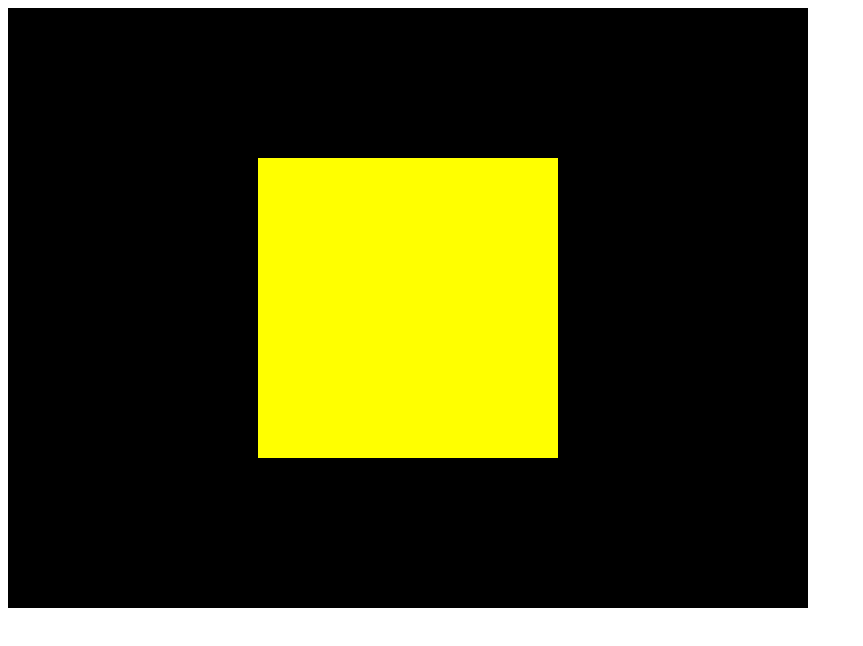
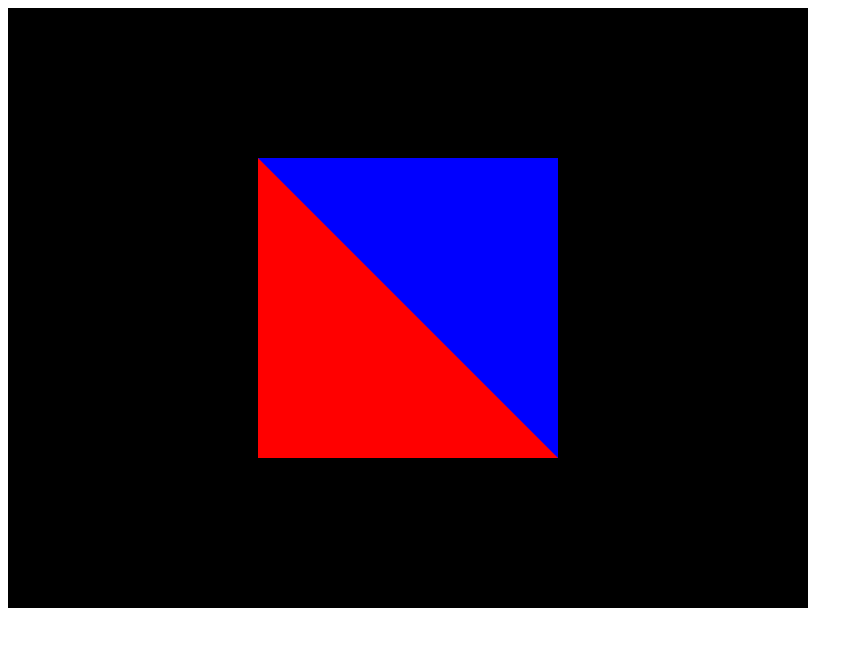
Before and after one commit to Grafkom-2020-A/belajar-webgl-Rei091200, a plain HTML site: page Pertemuan_2/index.html in a window 1280 px wide. Shown: the whole page, without its empty margins (0-863 px from the left). Drawn offline with Linux system fonts and the light colour scheme.

Commit message:
berhasil buat 2 segitiga dengan warna berbeda

```diff
--- a/Pertemuan_2/index.html
+++ b/Pertemuan_2/index.html
@@ -13,10 +13,10 @@
     </canvas>
     <script type="text/javascript" src="main.js"></script>
     <script id="vertexShaderCode" type="notjs">
-        attribute vec2 a_Position; void main() { gl_Position = vec4(a_Position, 0.0, 1.0); }
+        attribute vec2 a_Position; attribute vec3 a_Color; varying vec3 v_Color; void main() { v_Color = a_Color; gl_Position = vec4(a_Position, 0.0, 1.0); }
     </script>
     <script id="fragmentShaderCode" type="notjs">
-        void main() { gl_FragColor = vec4(1.0, 1.0, 0.0, 1.0); }
+        precision mediump float; varying vec3 v_Color; void main() { gl_FragColor = vec4(v_Color, 1.0); }
     </script>
 </body>
 
--- a/Pertemuan_2/main.js
+++ b/Pertemuan_2/main.js
@@ -6,16 +6,16 @@ function main() {
     /**
      * A (-0.5, 0.5); B (-0.5, -0.5); C (0.5, -0.5); D (0.5, 0.5)
      */
-    var vertices = [-0.5, 0.5, // Titik A
-        -0.5, -0.5, // Titik B
-        0.5, -0.5, // Titik C
-        0.5, -0.5, // Titik C
-        0.5, 0.5, // Titik D
-        -0.5, 0.5 // Titik A
+    var vertices = [-0.5, 0.5, 1.0, 0.0, 0.0, // Titik A
+        -0.5, -0.5, 1.0, 0.0, 0.0, // Titik B
+        0.5, -0.5, 1.0, 0.0, 0.0, // Titik C
+        0.5, -0.5, 0.0, 0.0, 1.0, // Titik C
+        0.5, 0.5, 0.0, 0.0, 1.0, // Titik D
+        -0.5, 0.5, 0.0, 0.0, 1.0 // Titik A
     ];
 
-    var positionBuffer = gl.createBuffer();
-    gl.bindBuffer(gl.ARRAY_BUFFER, positionBuffer);
+    var vertexBuffer = gl.createBuffer();
+    gl.bindBuffer(gl.ARRAY_BUFFER, vertexBuffer);
     gl.bufferData(gl.ARRAY_BUFFER, new Float32Array(vertices), gl.STATIC_DRAW);
     gl.bindBuffer(gl.ARRAY_BUFFER, null);
 
@@ -37,10 +37,25 @@ function main() {
     gl.linkProgram(shaderProgram);
     gl.useProgram(shaderProgram);
 
-    gl.bindBuffer(gl.ARRAY_BUFFER, positionBuffer);
+    gl.bindBuffer(gl.ARRAY_BUFFER, vertexBuffer);
     var aPosition = gl.getAttribLocation(shaderProgram, "a_Position");
-    gl.vertexAttribPointer(aPosition, 2, gl.FLOAT, false, 0, 0);
+    var aColor = gl.getAttribLocation(shaderProgram, "a_Color");
+    gl.vertexAttribPointer(
+        aPosition,
+        2,
+        gl.FLOAT,
+        false,
+        5 * Float32Array.BYTES_PER_ELEMENT,
+        0);
+    gl.vertexAttribPointer(
+        aColor,
+        3,
+        gl.FLOAT,
+        false,
+        5 * Float32Array.BYTES_PER_ELEMENT,
+        2 * Float32Array.BYTES_PER_ELEMENT);
     gl.enableVertexAttribArray(aPosition);
+    gl.enableVertexAttribArray(aColor);
 
     gl.clearColor(0.0, 0.0, 0.0, 1.0);
     gl.clear(gl.COLOR_BUFFER_BIT);
```
